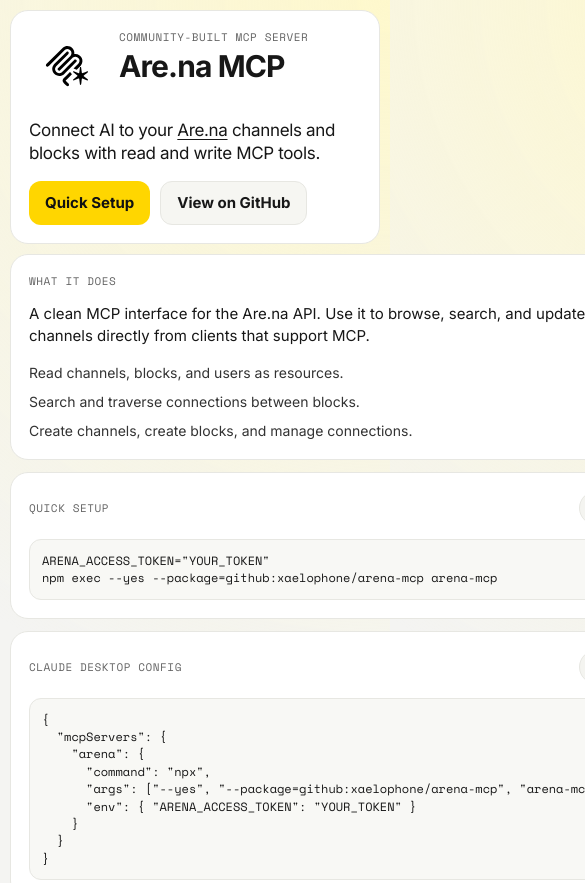
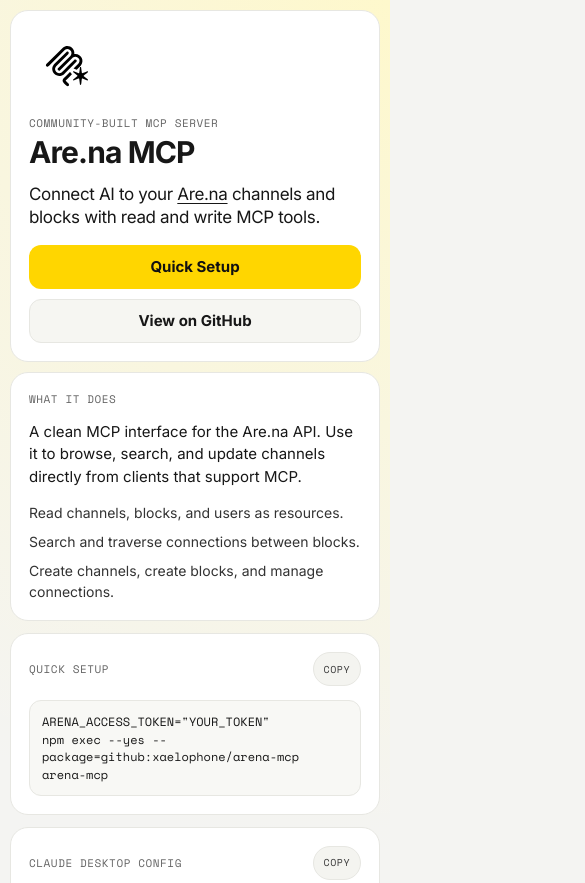
Before and after one commit to xaelophone/arena-mcp, a website: page landing/index.html in a window 390 px wide. Shown: the top 883 px of the page, 585 px wide, since content can reach past the window. Drawn offline with nearby package versions, Linux system fonts and the light colour scheme.

Commit message:
Fix landing mobile responsiveness and overflow handling

```diff
--- a/landing/styles.css
+++ b/landing/styles.css
@@ -22,6 +22,7 @@ body {
   padding: 0;
   width: 100%;
   min-height: 100%;
+  overflow-x: clip;
 }
 
 body {
@@ -84,6 +85,7 @@ code {
 .hero-brand {
   display: flex;
   align-items: center;
+  flex-wrap: wrap;
   gap: 16px;
 }
 
@@ -97,6 +99,7 @@ code {
   display: flex;
   flex-direction: column;
   gap: 6px;
+  min-width: 0;
 }
 
 .brand {
@@ -162,6 +165,7 @@ code {
   display: flex;
   justify-content: space-between;
   align-items: center;
+  flex-wrap: wrap;
   gap: 10px;
 }
 
@@ -207,11 +211,17 @@ code {
   align-items: center;
 }
 
+.tool-grid li code {
+  overflow-wrap: anywhere;
+  word-break: break-word;
+}
+
 .snippet {
   background: #f8f8f5;
   border: 1px solid var(--border-color);
   border-radius: 12px;
   padding: 12px;
+  max-width: 100%;
   overflow-x: auto;
   -webkit-overflow-scrolling: touch;
 }
@@ -219,7 +229,9 @@ code {
 .snippet code {
   display: block;
   line-height: 1.45;
-  white-space: pre;
+  white-space: pre-wrap;
+  overflow-wrap: anywhere;
+  word-break: break-word;
 }
 
 .snippet pre {
@@ -278,7 +290,23 @@ code {
   }
 
   .hero-brand {
+    flex-direction: column;
     align-items: flex-start;
+    gap: 12px;
+  }
+
+  .hero-logo {
+    width: 74px;
+  }
+
+  .hero-actions {
+    width: 100%;
+    flex-direction: column;
+  }
+
+  .hero-actions .cta-link,
+  .hero-actions .secondary-link {
+    width: 100%;
   }
 
   .tool-grid {
```
